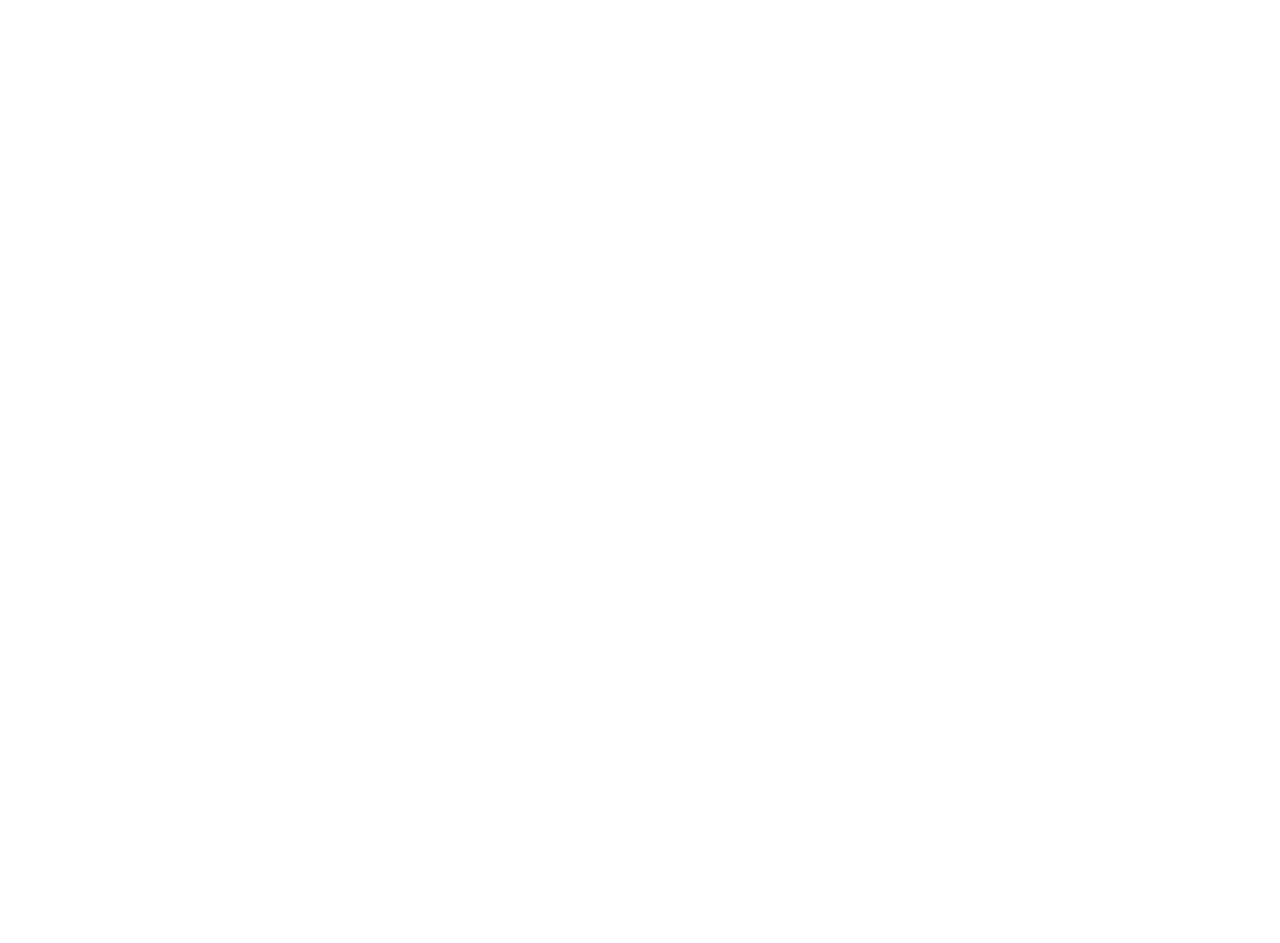
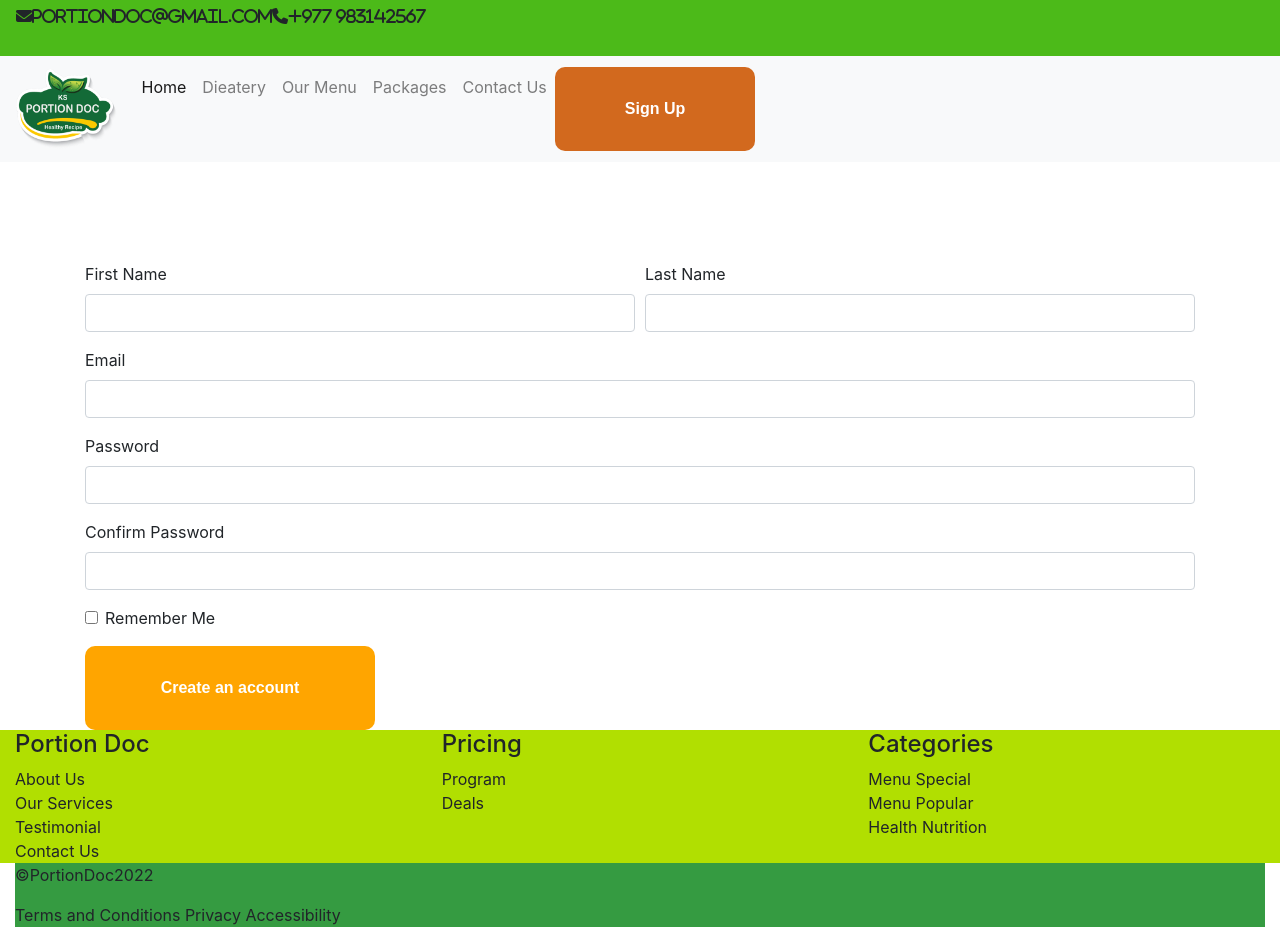
Before and after one commit to susiiiyana905/PortionDoc, a React (Create React App) app: page /signup in a window 1280 px wide. Before the commit this address had no page. Before the commit the page ends 800 px from the top, so only its background shows below. Built offline with nearby package versions, Linux system fonts and the light colour scheme.

Commit message:
components updates

```diff
--- a/src/App.js
+++ b/src/App.js
@@ -1,16 +1,18 @@
 import './App.css';
 
 import { BrowserRouter } from 'react-router-dom';
-import Mid from './Components/User/mid';
+import Mid from './Components/mid';
+import Header from './Components/header';
+import Footer from './Components/footer';
 
 
 function App(){
   return(
   <div>
     <BrowserRouter>
-
+    <Header></Header>
     <Mid></Mid>
-
+    <Footer></Footer>
     </BrowserRouter>
   </div>
   );
--- a/src/Components/User/Signupform.js
+++ b/src/Components/User/Signupform.js
@@ -38,7 +38,7 @@ const SignupForm = () => {
       </label>
     </div>
   </div>
-  <button type="submit" class="btn btn-primary"style = {{"background-color":'orange'}}>Sign in</button>
+  <button type="submit" class="btn btn-primary"style = {{"background-color":'orange',"width":'290px',"textAlign":"center"}} >Create an account</button>
 </form>
 </div>
         </>
--- a/src/Components/User/home.js
+++ b/src/Components/User/home.js
@@ -1,13 +1,13 @@
 import { Component } from "react";
-import Footer from "./footer";
-import Header from "./header";
+import Footer from "../footer";
+import Header from "../header";
 
 
 class Home extends Component{
     render(){
         return(
             <div className="container-fluid">
-                <Header></Header>
+
                 {/* ------------------top content-------------------------------------------------------------------------- */}
                 <div className="container-fluid">
                 <div className="card  top" >
@@ -319,7 +319,7 @@ class Home extends Component{
 
                     </div>
 
-                <Footer></Footer>
+
                 </div>
         )
     }
--- a/src/Components/User/login.js
+++ b/src/Components/User/login.js
@@ -4,11 +4,6 @@ class Login extends Component{
     render(){
         return(
             <div>
-                <nav class="navbar navbar-expand-lg ">
-                 <i class="fa-solid fa-envelope" style={{height: "40px"}}>portiondoc@gmail.com</i>
-                 <i class="fa-solid fa-phone" style={{height: "40px", float:"right"}} >+977 983142567</i>
-                 </nav>
-
                  <div className="col-md-6 d-flex justify-content-center mx-auto ">
                  <form>
 
@@ -31,7 +26,7 @@ class Login extends Component{
                         </div>
 
                         <div className="form-group">
-                            <button type="Submit" className="btn btn-light"  style={{width:'365px'}}>Sign In</button>
+                            <button type="Submit" className="btn btn-light"  style={{width:'100px'}}>Login</button>
                         </div>
                     </form>
                     </div>
--- a/src/Components/User/mid.js
+++ b/src/Components/mid.js
@@ -1,7 +1,8 @@
 import { Component } from "react";
 import {Route,Routes} from "react-router-dom";
-import Home from "./home";
-import Login from "./login";
+import Home from "./User/home";
+import Login from "./User/login";
+import SignupForm from "./User/Signupform";
 
 class Mid extends Component{
     render(){
@@ -9,7 +10,9 @@ class Mid extends Component{
             <div>
                 <Routes>
                     <Route path="/" element = {<Home></Home>}></Route>
+                    <Route path="/signup" element = {<SignupForm></SignupForm>} />
                     <Route path = "/login" element = {<Login></Login>}></Route>
+
                 </Routes>
             </div>
         )
```
Also changed, not shown: src/Components/footer.js (renamed from src/Components/User/footer.js), src/Components/header.js (renamed from src/Components/User/header.js).
